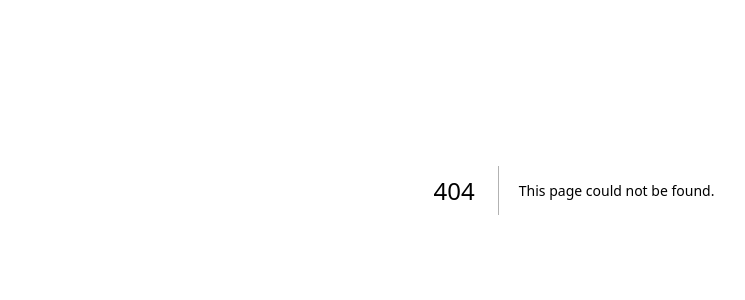
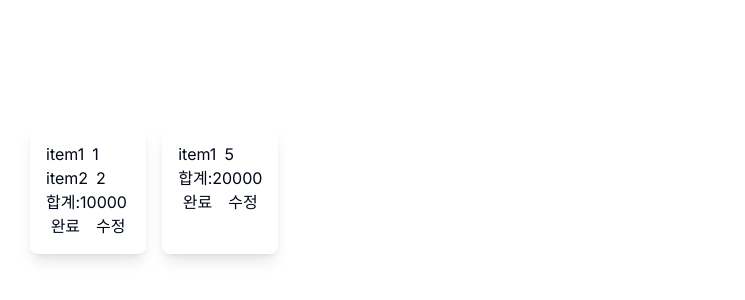
Before and after one commit to 93minki/real-pos-front, a Next.js app: page /order-manage in a window 1280 px wide. Before the commit this address had no page. Shown: the part 210-510 px from the top of the page, without its empty margins (66-811 px from the left). Built offline with nearby package versions, Linux system fonts and the light colour scheme.

Commit message:
feat: add order-manage page

```diff
--- /dev/null
+++ b/src/app/order-manage/page.tsx
@@ -0,0 +1,9 @@
+import { OrderList } from "@/components/pages/order-manage/orderList/OrderList";
+
+export default function OrderManagePage() {
+  return (
+    <main className="flex min-h-screen items-center justify-between p-24">
+      <OrderList />
+    </main>
+  );
+}
--- a/src/app/page.tsx
+++ b/src/app/page.tsx
@@ -1,5 +1,5 @@
-import { MenuView } from "@/components/pages/menu/MenuView";
-import { OrderView } from "@/components/pages/order/OrderView";
+import { MenuView } from "@/components/pages/order-cart/menu/MenuView";
+import { OrderView } from "@/components/pages/order-cart/order/OrderView";
 
 export default function Home() {
   return (
--- /dev/null
+++ b/src/app/sales-dashboard/page.tsx
@@ -0,0 +1 @@
+export default function DashboardPage() {}
--- a/src/components/pages/menu/MenuView.tsx
+++ b/src/components/pages/order-cart/menu/MenuView.tsx
@@ -42,13 +42,21 @@ const MENU_ITEMS: MenuItemsType = [
 
 export const MenuView = () => {
   return (
-    <div className="flex-grow-[8] pr-8">
+    <div className="flex-grow-[8] basis-[80%] max-w-[80%] min-w-[80%]  pr-8">
       <ul className="grid grid-cols-5 gap-4">
-        {MENU_ITEMS.map((item) => (
-          <li key={item.name} className="">
-            <MenuCard name={item.name} price={item.price} />
-          </li>
-        ))}
+        {MENU_ITEMS.map((item) => {
+          return (
+            <>
+              {item.enable ? (
+                <li key={item.name} className="">
+                  <MenuCard name={item.name} price={item.price} />
+                </li>
+              ) : (
+                ""
+              )}
+            </>
+          );
+        })}
       </ul>
     </div>
   );
--- a/src/components/pages/order/OrderItems.tsx
+++ b/src/components/pages/order-cart/order/OrderItems.tsx
@@ -1,3 +1,5 @@
+import { SquareX } from "lucide-react";
+
 interface OrderItemsProps {
   name: string;
   quantity: number;
@@ -14,9 +16,9 @@ export const OrderItems = ({
   deleteItem,
 }: OrderItemsProps) => {
   return (
-    <div className="flex gap-2 border justify-center items-center">
+    <div className="flex flex-col gap-2 border justify-center items-center py-2 relative">
       <span>{name}</span>
-      <div className="flex gap-4">
+      <div className="flex gap-4 ">
         <button
           className="border px-2"
           onClick={() => {
@@ -34,14 +36,14 @@ export const OrderItems = ({
         >
           +
         </button>
+
+        <SquareX
+          className="absolute right-0 bottom-0"
+          onClick={() => {
+            deleteItem(name);
+          }}
+        />
       </div>
-      <button
-        onClick={() => {
-          deleteItem(name);
-        }}
-      >
-        삭제
-      </button>
     </div>
   );
 };
--- /dev/null
+++ b/src/components/pages/order-cart/order/OrderView.tsx
@@ -0,0 +1,54 @@
+"use client";
+
+import { useOrderStore } from "@/provider/order-store-provider";
+import { OrderItems } from "./OrderItems";
+
+export const OrderView = () => {
+  const {
+    orderItems,
+    totalPrice,
+    increaseOrderCount,
+    decreaseOrderCount,
+    deleteOrder,
+  } = useOrderStore((state) => state);
+
+  const upCount = (name: string) => {
+    increaseOrderCount(name);
+  };
+  const downCount = (name: string) => {
+    decreaseOrderCount(name);
+  };
+
+  const deleteItem = (name: string) => {
+    deleteOrder(name);
+  };
+
+  return (
+    <div className="flex-grow-[2] basis-[20%] max-w-[20%] min-w-[20%] px-2">
+      <div className="flex flex-col">
+        {orderItems.map((item) => {
+          return (
+            <OrderItems
+              key={item.name}
+              name={item.name}
+              quantity={item.quantity}
+              downCount={downCount}
+              upCount={upCount}
+              deleteItem={deleteItem}
+            />
+          );
+        })}
+      </div>
+
+      <div className="flex justify-center items-center p-2 gap-4 ">
+        <span>합계:</span>
+        <span>{totalPrice}</span>
+      </div>
+
+      <div>
+        {/* 주문 내역을 백엔드로 보내야 함 */}
+        <button className="border p-2 w-full">주문</button>
+      </div>
+    </div>
+  );
+};
--- /dev/null
+++ b/src/components/pages/order-manage/orderList/Order.tsx
@@ -0,0 +1,26 @@
+interface OrderProps {
+  orderItems: {
+    name: string;
+    quantity: number;
+    price: number;
+  }[];
+  totalPrice: number;
+}
+
+export const Order = ({ orderItems, totalPrice }: OrderProps) => {
+  return (
+    <div className="flex flex-col shadow-lg rounded-lg p-4">
+      {orderItems.map((items) => (
+        <div key={items.name} className="flex gap-2">
+          <span>{items.name}</span>
+          <span>{items.quantity}</span>
+        </div>
+      ))}
+      <span>합계:{totalPrice}</span>
+      <div className="flex gap-4 justify-center items-center">
+        <button>완료</button>
+        <button>수정</button>
+      </div>
+    </div>
+  );
+};
--- /dev/null
+++ b/src/components/pages/order-manage/orderList/OrderList.tsx
@@ -0,0 +1,57 @@
+"use client";
+import { Order } from "./Order";
+
+/**
+ * 백엔드에서 데이터를 가져올 예정
+ * name, quantity, price 객체 배열과 totalPrice 값
+ */
+
+const ORDER_ITEMS = [
+  {
+    orderItems: [
+      {
+        name: "item1",
+        quantity: 1,
+        price: 4000,
+      },
+      {
+        name: "item2",
+        quantity: 2,
+        price: 3000,
+      },
+    ],
+    totalPrice: 10000,
+    enable: true,
+  },
+  {
+    orderItems: [
+      {
+        name: "item1",
+        quantity: 5,
+        price: 4000,
+      },
+    ],
+    totalPrice: 20000,
+    enable: true,
+  },
+];
+
+export const OrderList = () => {
+  return (
+    <div className="grid grid-cols-5 gap-4">
+      {ORDER_ITEMS.map((orderItem, i) => (
+        <>
+          {orderItem.enable ? (
+            <Order
+              key={i}
+              orderItems={orderItem.orderItems}
+              totalPrice={orderItem.totalPrice}
+            />
+          ) : (
+            ""
+          )}
+        </>
+      ))}
+    </div>
+  );
+};
--- a/src/components/pages/order/OrderView.tsx
+++ /dev/null
@@ -1,50 +0,0 @@
-"use client";
-
-import { useOrderStore } from "@/provider/order-store-provider";
-import { useState } from "react";
-import { OrderItems } from "./OrderItems";
-
-export const OrderView = () => {
-  const [quantity, setQuantity] = useState(1);
-  const {
-    orderItems,
-    totalPrice,
-    increaseOrderCount,
-    decreaseOrderCount,
-    deleteOrder,
-  } = useOrderStore((state) => state);
-
-  console.log("orderItems", orderItems);
-
-  const upCount = (name: string) => {
-    increaseOrderCount(name);
-  };
-  const downCount = (name: string) => {
-    decreaseOrderCount(name);
-  };
-
-  const deleteItem = (name: string) => {
-    deleteOrder(name);
-  };
-
-  return (
-    <div className="flex-grow-[2] px-2">
-      {orderItems.map((item) => {
-        return (
-          <OrderItems
-            key={item.name}
-            name={item.name}
-            quantity={item.quantity}
-            downCount={downCount}
-            upCount={upCount}
-            deleteItem={deleteItem}
-          />
-        );
-      })}
-
-      <div>
-        <span>{totalPrice}</span>
-      </div>
-    </div>
-  );
-};
```
Also changed, not shown: src/components/pages/order-cart/menu/MenuCard.tsx (renamed from src/components/pages/menu/MenuCard.tsx), 1 other file (tests, documents, lock files or other folders).
